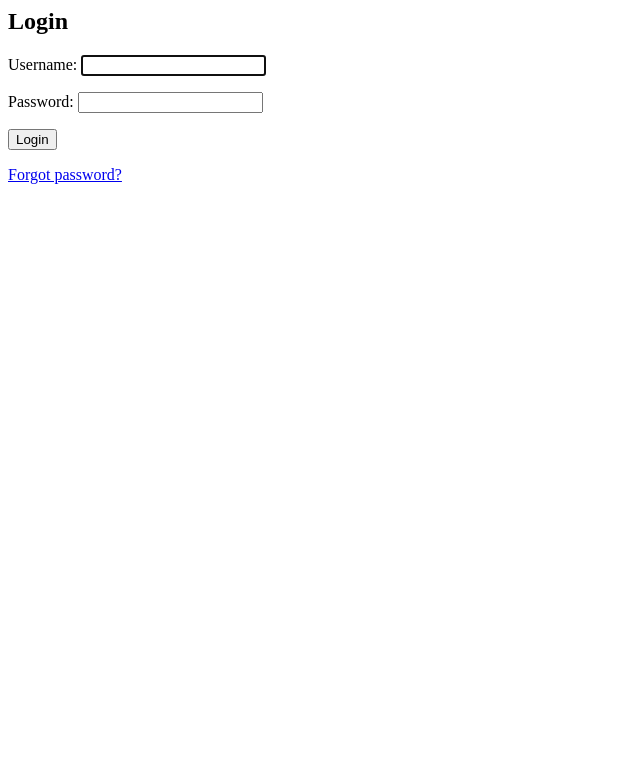
After one commit to PanidaOun/KU-Poll, a Django app: page /accounts/login/ in a window 1280 px wide. The commit adds this page. Shown: the top 783 px of the page, without its empty margins (0-640 px from the left). Run offline with Django 3.2, Linux system fonts and the light colour scheme.

Commit message:
Create Login page ,Link logout url to index page and Only an authenticated user can submit a vote

```diff
--- a/mysite/urls.py
+++ b/mysite/urls.py
@@ -21,4 +21,5 @@ urlpatterns = [
     path('polls/', include('polls.urls')),
     path('admin/', admin.site.urls),
     path('', views.index, name="main_index"),
+    path('accounts/', include('django.contrib.auth.urls'))
 ]
--- a/polls/views.py
+++ b/polls/views.py
@@ -4,7 +4,7 @@ from django.shortcuts import get_object_or_404, redirect, render
 from django.urls import reverse
 from django.views import generic
 from django.utils import timezone
-
+from django.contrib.auth.decorators import login_required
 from .models import Choice, Question
 from django.contrib import messages
 
@@ -20,7 +20,6 @@ class IndexView(generic.ListView):
         return Question.objects.filter(
             pub_date__lte=timezone.now()
         ).order_by('-pub_date')
-
 
 def view_vote(request, question_id):
     """Return to index page if user cannot vote the question but if user can vote ,go to detail page."""
@@ -48,7 +47,7 @@ class ResultsView(generic.DetailView):
     model = Question
     template_name = 'polls/results.html'
 
-
+@login_required
 def vote(request, question_id):
     """Def about vote and go to result page."""
     question = get_object_or_404(Question, pk=question_id)
--- /dev/null
+++ b/templates/registration/login.html
@@ -0,0 +1,19 @@
+<html>
+
+<body>
+    <h2>Login</h2>
+    <form method="post">
+        {% csrf_token %}
+        {{ form.as_p }}
+        <p>
+            <button type="submit">Login</button>
+        </p>
+        <input type="hidden" name="next" value="{{next}}" />
+    </form>
+    {# If you have written a password_reset template, then add #}
+    <p>
+        <a href="{% url 'password_reset' %}">Forgot password?</a>
+    </p>
+</body>
+
+</html>
```
Also changed, not shown: mysite/settings.py (+8 -0 lines), polls/templates/polls/index.html (+7 -1 lines).
